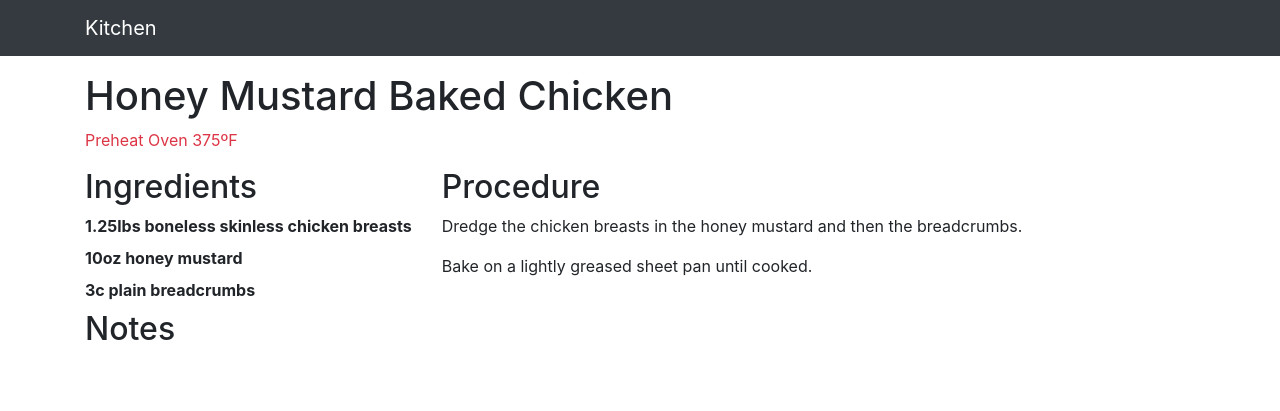
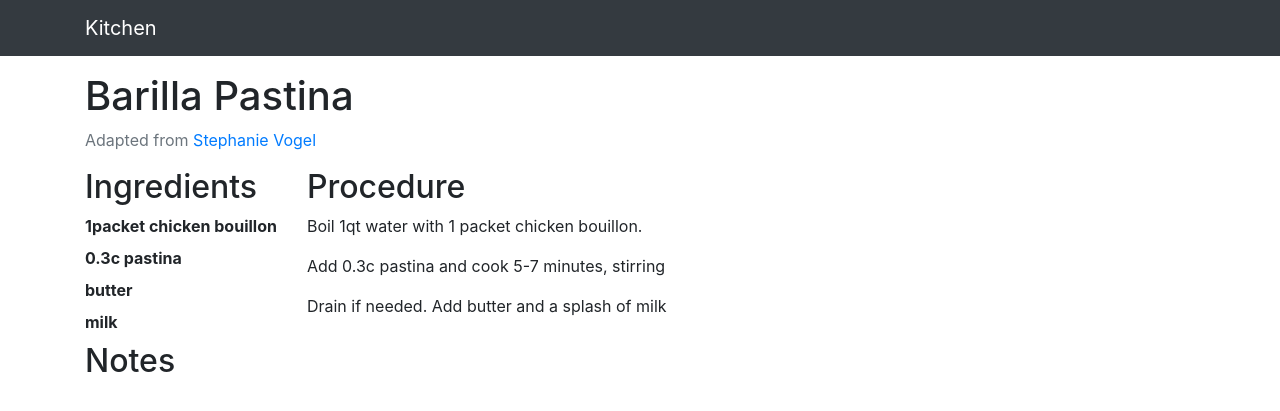
Before and after one commit to benburwell/kitchen, a Jekyll site: the page built from _recipes/pastina.md, in a window 1280 px wide. Shown: the top 411 px of the page. Built offline with Jekyll 4.4.1, drawn with Linux system fonts in a browser that asks for light colours.

Commit message:
Rename pastina.md.yaml to pastina.md

```diff
--- a/_recipes/honey-mustard-baked-chicken.md
+++ b/_recipes/pastina.md
@@ -1,18 +1,19 @@
 ---
 # vim: ft=yaml
-title: Honey Mustard Baked Chicken
+title: Barilla Pastina
+adapted_from:
+  name: Stephanie Vogel
 ingredients:
-  - item: boneless skinless chicken breasts
-    qty: 1.25
-    unit: lbs
-  - item: honey mustard
-    qty: 10
-    unit: oz
-  - item: plain breadcrumbs
-    qty: 3
+  - item: chicken bouillon
+    qty: 1
+    unit: packet
+  - item: pastina
+    qty: 0.3
     unit: c
-preheat: 375
+  - item: butter
+  - item: milk
 procedure:
-  - Dredge the chicken breasts in the honey mustard and then the breadcrumbs.
-  - Bake on a lightly greased sheet pan until cooked.
+  - Boil 1qt water with 1 packet chicken bouillon.
+  - Add 0.3c pastina and cook 5-7 minutes, stirring
+  - Drain if needed. Add butter and a splash of milk
 ---
```
